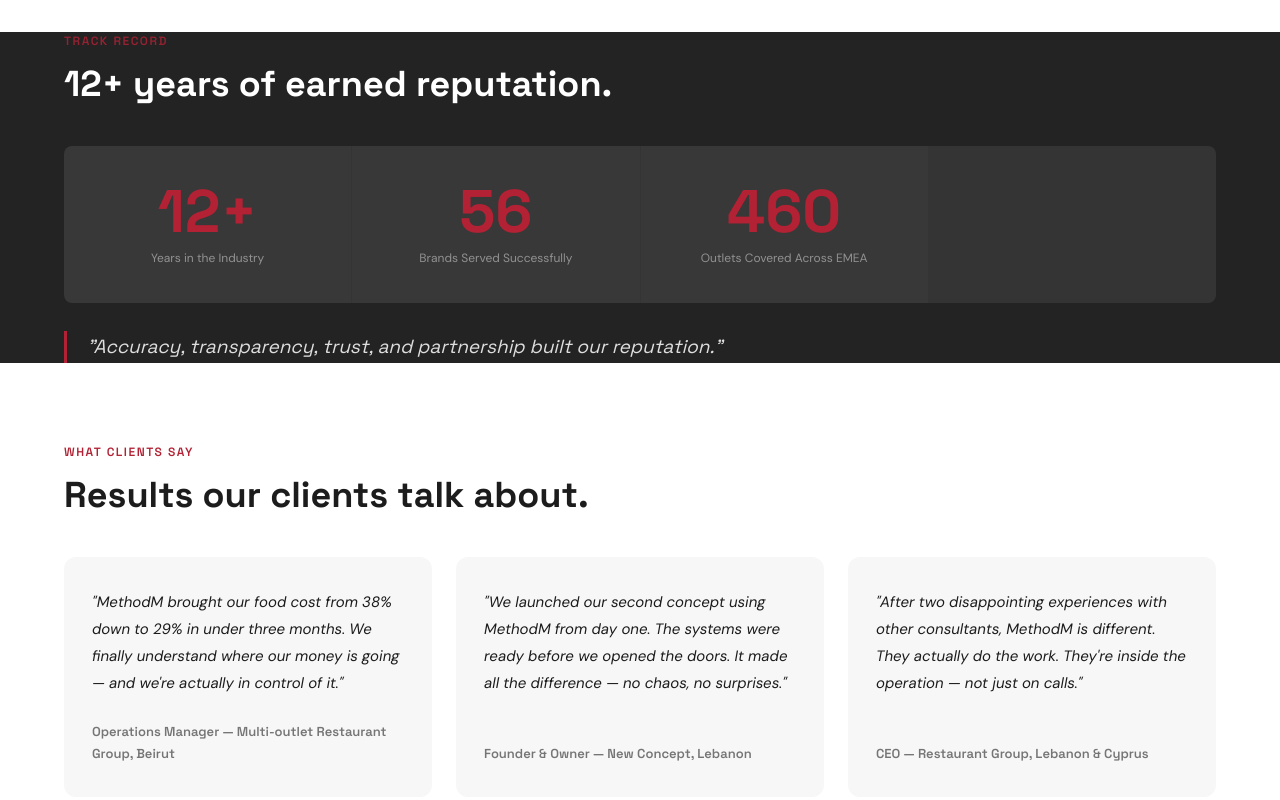
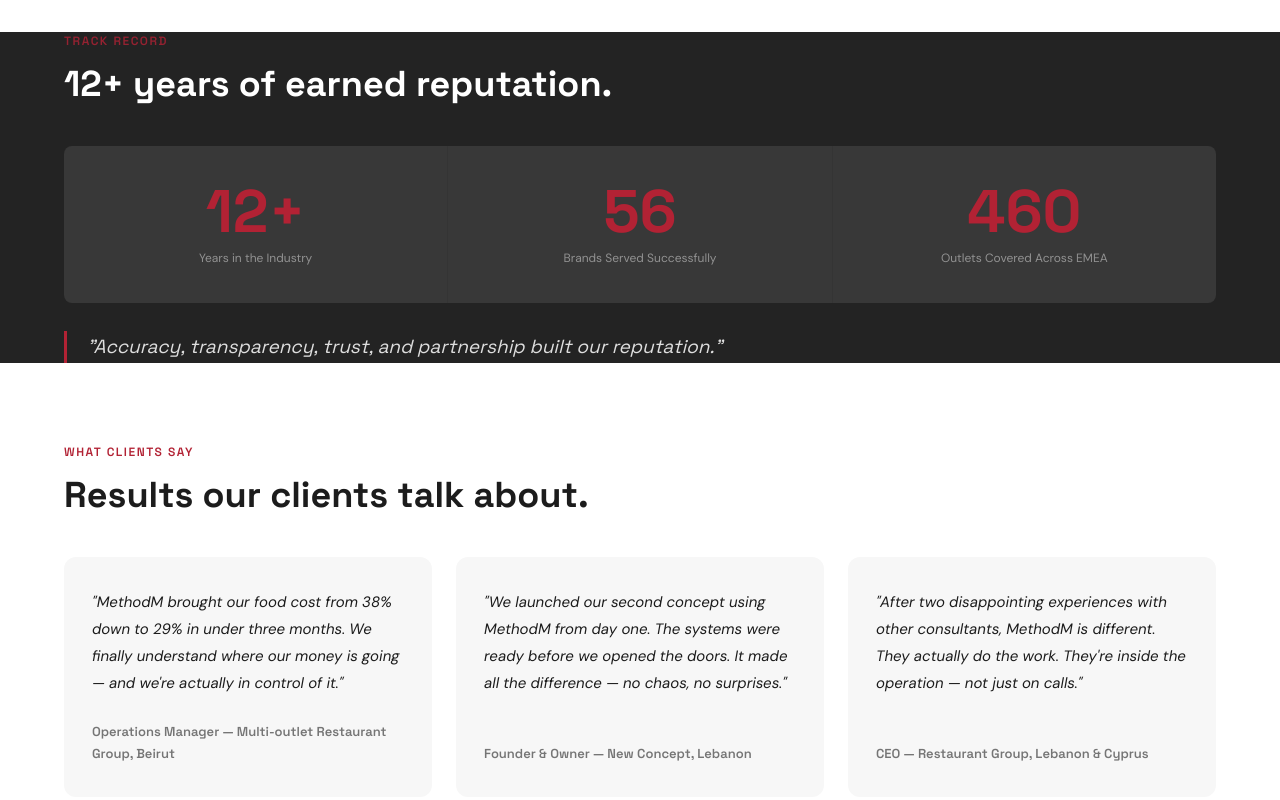
Before and after one commit to Farrous05/methodm-web, a plain HTML site: page index.html in a window 1280 px wide. Shown: the part 4263-5063 px from the top of the page. Drawn offline with Linux system fonts and the light colour scheme.

Commit message:
Fix: track-stats grid 4→3 cols, center 3 remaining stats

```diff
--- a/css/style.css
+++ b/css/style.css
@@ -157,7 +157,7 @@
 .segment-card p{font-size:15px;color:var(--gray);line-height:1.65}
 
 /* TRACK RECORD */
-.track-stats{display:grid;grid-template-columns:repeat(4,1fr);gap:1px;background:rgba(255,255,255,.08);border-radius:8px;overflow:hidden;margin:40px 0 28px}
+.track-stats{display:grid;grid-template-columns:repeat(3,1fr);gap:1px;background:rgba(255,255,255,.08);border-radius:8px;overflow:hidden;margin:40px 0 28px}
 .track-stat{padding:36px 20px;text-align:center;background:rgba(255,255,255,.02)}
 .track-stat-number{font-family:var(--font-head);font-size:clamp(40px,6vw,60px);font-weight:800;color:var(--red);line-height:1}
 .track-stat-label{font-size:12px;color:rgba(255,255,255,.45);margin-top:8px;line-height:1.4}
```
